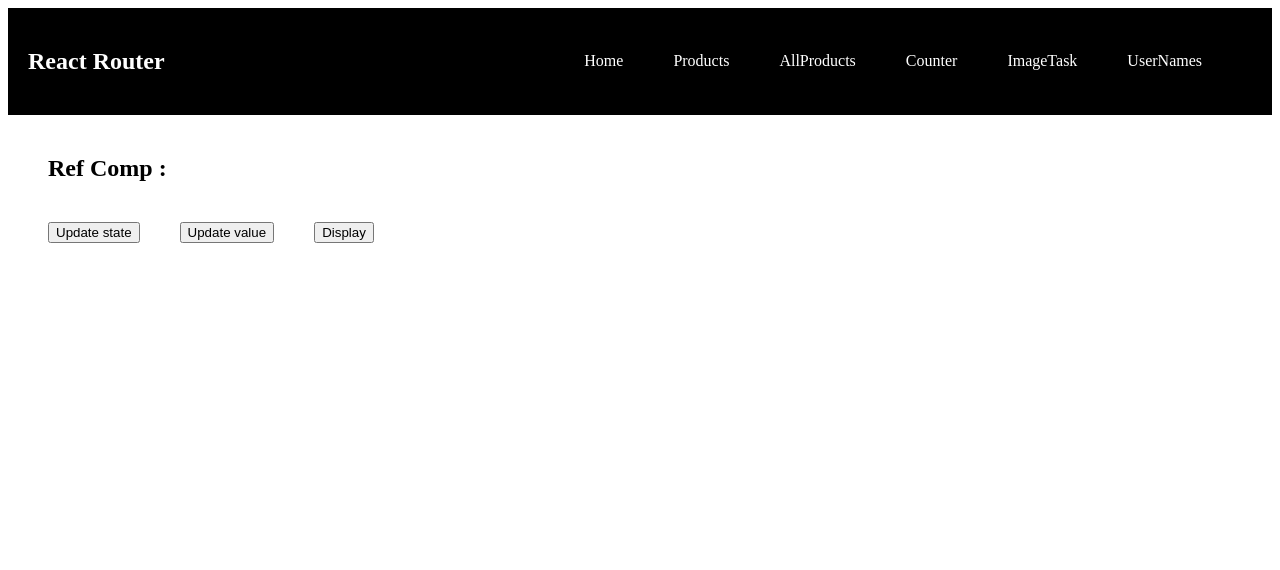
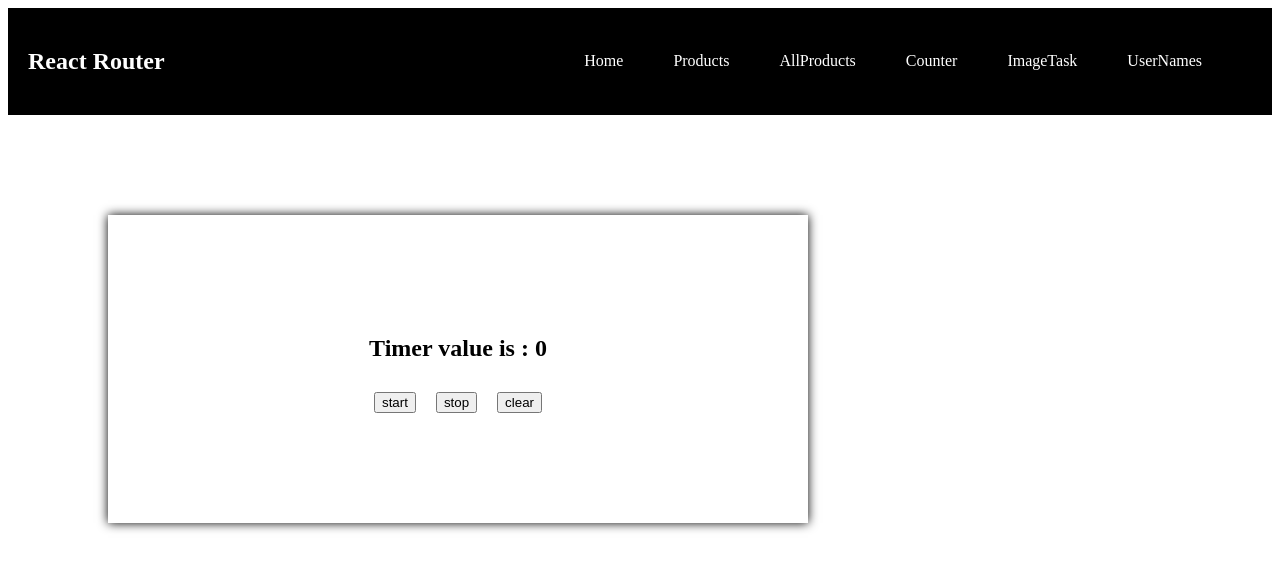
Before and after one commit to raguraman6066/basic-react-pro, a React (Vite) app: page / in a window 1280 px wide. Shown: the top 570 px of the page. Built offline with nearby package versions, Linux system fonts and the light colour scheme.

Commit message:
added useref

```diff
--- a/src/App.jsx
+++ b/src/App.jsx
@@ -16,12 +16,13 @@ import { A } from "./components/context-api/A";
 import { HomeContext } from "./components/context-api/HomeContext";
 import { Name } from "./components/child-parent/Name";
 import { Ref } from "./components/ref/Ref";
+import { Timer } from "./components/timer/Timer";
 
 function App() {
   return (
     <div className="app">
       <Nav />
-      <Ref />
+      <Timer />
       {/*
       <Routes>
         <Route path={"/"} element={<B />} />
--- /dev/null
+++ b/src/components/timer/Timer.jsx
@@ -0,0 +1,41 @@
+import React, { useRef, useState } from "react";
+
+export const Timer = () => {
+  let [timer, setTimer] = useState(0);
+  //   let [timerid, settimerid] = useState();//invalid
+  let timerId = useRef();
+
+  function startTimer() {
+    timerId.current = setInterval(() => {
+      setTimer((prev) => prev + 1);
+    }, 1000);
+  }
+  function stopTimer() {
+    clearInterval(timerId.current);
+  }
+  function clearTimer() {
+    setTimer(0);
+  }
+  return (
+    <div
+      style={{
+        width: "500px",
+        margin: "100px",
+        padding: "100px",
+        textAlign: "center",
+        boxShadow: "0 0 10px black",
+      }}
+    >
+      <h2>Timer value is : {timer}</h2>
+      <button style={{ margin: "10px" }} onClick={startTimer}>
+        start
+      </button>
+      <button style={{ margin: "10px" }} onClick={stopTimer}>
+        stop
+      </button>
+      <button style={{ margin: "10px" }} onClick={clearTimer}>
+        clear
+      </button>
+    </div>
+  );
+};
```
